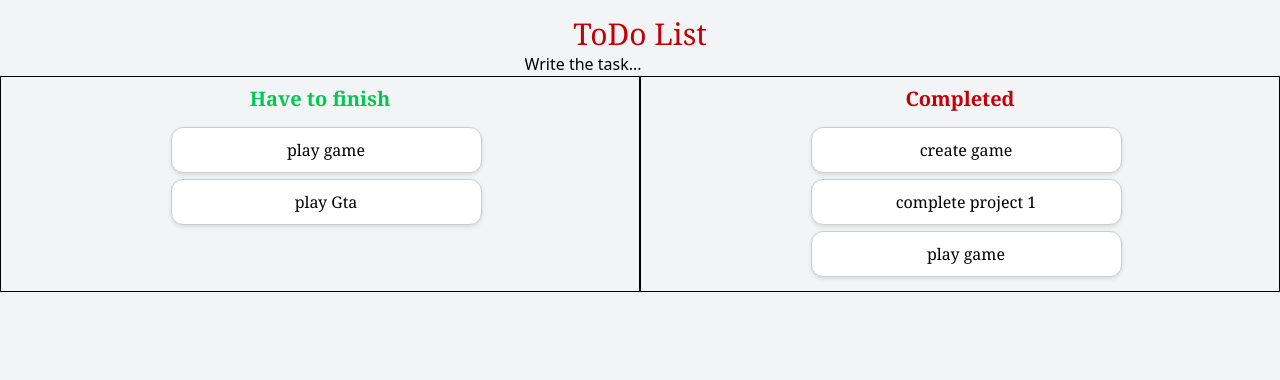
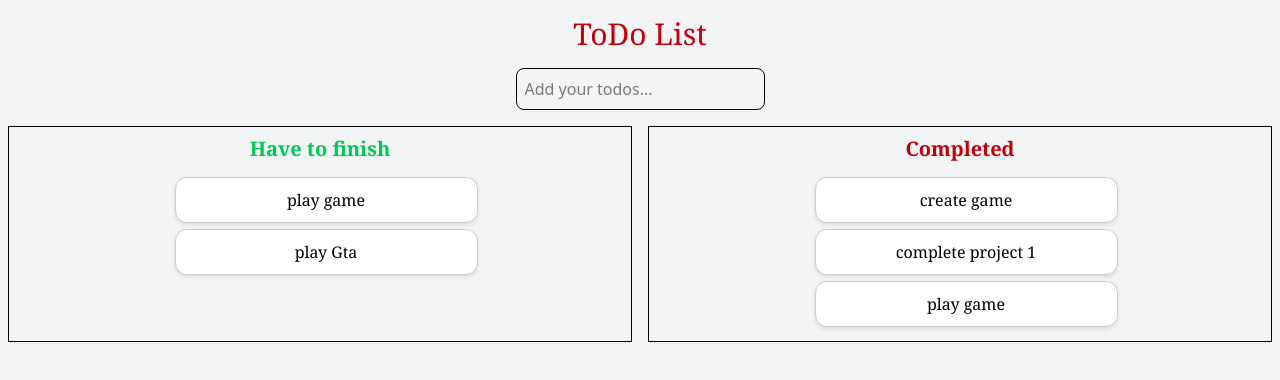
Before and after one commit to SUPHAL-MAITY/Drag_n_Drop_todo_app, a React (Vite) app: page / in a window 1280 px wide. Shown: the top 380 px of the page. Built offline with nearby package versions, Linux system fonts and the light colour scheme.

Commit message:
alligned properly

```diff
--- a/src/Todolist.tsx
+++ b/src/Todolist.tsx
@@ -64,10 +64,10 @@ function Todolsit() {
             <Input />
           </div>
 
-          <div className=" flex jsutify-center item-stretch w-full h-full font-serif">
+          <div className="flex flex-col [@media(min-width:400px)]:flex-row  justify-center items-stretch w-full h-full font-serif">
             {/* not completed todos */}
             <DroppableContainer id="incomplete" title="Have to finish">
-              <div className=" w-1/2 ">
+              <div className=" w-3/4 [@media(min-width:400px)]:w-1/2 ">
                 {todos
                   .filter((todo) => !todo.completed)
                   .map((todo) => (
@@ -79,7 +79,7 @@ function Todolsit() {
 
             {/* completed todos */}
             <DroppableContainer id="completed" title="Completed">
-              <div className=" w-1/2 ">
+              <div className=" w-3/4 [@media(min-width:400px)]:w-1/2 ">
                 {todos
                   .filter((todo) => todo.completed)
                   .map((todo) => (
--- a/src/component/DroppableContainer.tsx
+++ b/src/component/DroppableContainer.tsx
@@ -17,10 +17,16 @@ const DroppableContainer = ({
   return (
     <div
       ref={setNodeRef}
-      className="w-1/2 border border-black min-h-[200px] p-2 flex flex-col items-center"
+      className="w-full  [@media(min-width:400px)]:w-1/2 [@media(min-width:400px)]:mx-2 border border-black min-h-[200px] p-2 flex flex-col items-center"
       style={{ backgroundColor: isOver ? "#d1fae5" : "#f3f4f6" }}
     >
-      <h2 className={`text-xl font-bold mb-2 ${id==="completed"? "text-red-700" :"text-green-500"} `} >{title}</h2>
+      <h2
+        className={`text-xl font-bold mb-2 ${
+          id === "completed" ? "text-red-700" : "text-green-500"
+        } `}
+      >
+        {title}
+      </h2>
       {children}
     </div>
   );
--- a/src/component/Input.tsx
+++ b/src/component/Input.tsx
@@ -3,10 +3,16 @@ import { useState } from "react"
 
 
 const Input = () => {
-    const [input , setInput]=useState<string |null >("Write the task...")
+    const [input , setInput]=useState<string |null >("")
+
+
+    const handleChange=(e:React.ChangeEvent<HTMLInputElement>)=>{
+        setInput(e.target.value)
+    }
+
   return (
     <div>
-        <input type="text" value={input?.toString()} />
+        <input type="text" value={input?.toString()} placeholder="Add your todos..." className="my-4 border border-black rounded-lg p-2" onChange={handleChange} />
 
     </div>
   )
```
